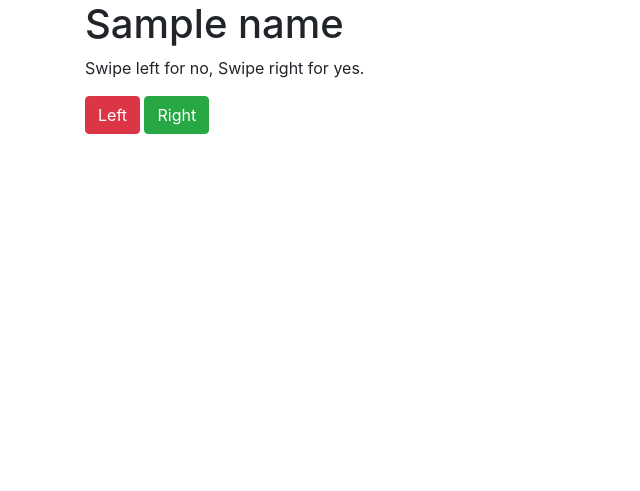
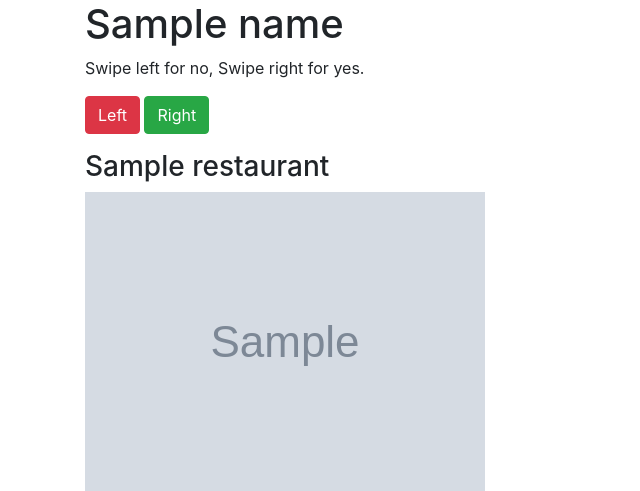
Before and after one commit to simonfong6/chicken-tinder, a Flask app: template chicken_tinder/blueprints/rooms/templates/room.html.jinja in a window 1280 px wide. Shown: the top 491 px of the page, without its empty margins (0-640 px from the left). Run offline with Flask 2, Linux system fonts and the light colour scheme; the template is opened without the code that fills it: most values are stand-ins (such as "Sample title", 1, 10 or a date in 2020); grey boxes marked "Sample" are stand-in pictures; some libraries are stand-ins or nearby versions.

Commit message:
rendering restaurants

```diff
--- a/chicken_tinder/blueprints/rooms/templates/room.html.jinja
+++ b/chicken_tinder/blueprints/rooms/templates/room.html.jinja
@@ -29,6 +29,10 @@
       <button class="btn btn-danger">Left</button>
       <button class="btn btn-success">Right</button>
     </p>
+    {% for restaurant in restaurants %}
+      <h3> {{restaurant.name}} </h3>
+      <img src="{{restaurant.image}}" />
+    {% endfor %}
   </div>
 
 </body>
```
Also changed, not shown: chicken_tinder/blueprints/rooms/rooms.py (+7 -1 lines).
